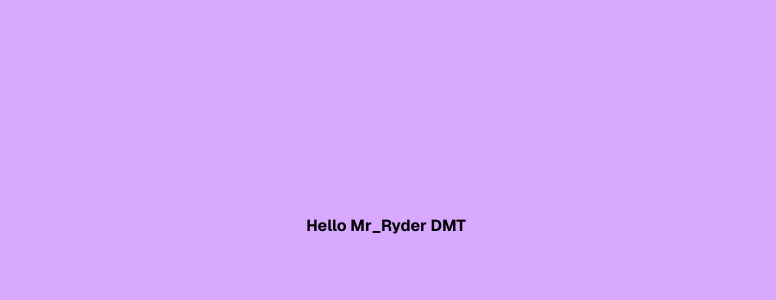
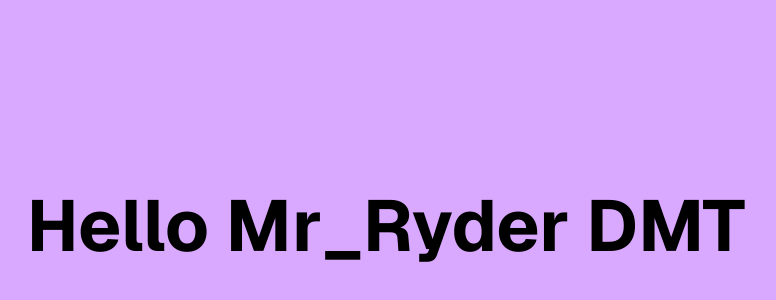
Before and after one commit to praekiie03-pp/kbjs, a Next.js app: page / in a window 1280 px wide. Shown: the part 174-474 px from the top of the page, without its empty margins (254-1030 px from the left). Built offline with nearby package versions, Linux system fonts and the light colour scheme.

Commit message:
second commit

```diff
--- a/app/page.tsx
+++ b/app/page.tsx
@@ -1,7 +1,7 @@
 export default function Home() {
   return (
     <div className="flex min-h-screen items-center justify-center font-sans" style={{ backgroundColor: '#D9A8FF' }}>
-      <h1 className="text-15xl font-bold text-black">
+      <h1 className="text-7xl font-bold text-black">
       Hello Mr_Ryder DMT
       </h1>
     </div>
```
